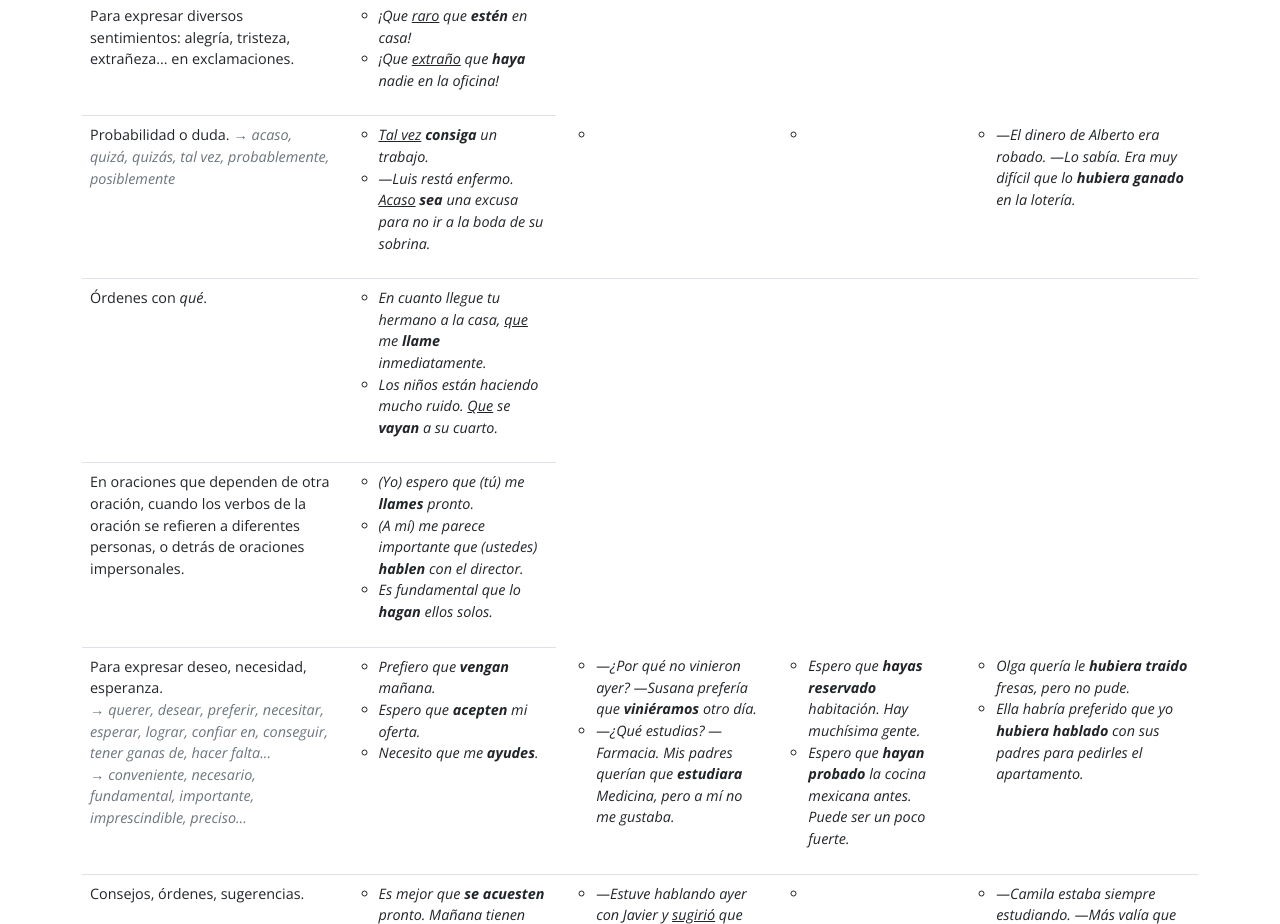
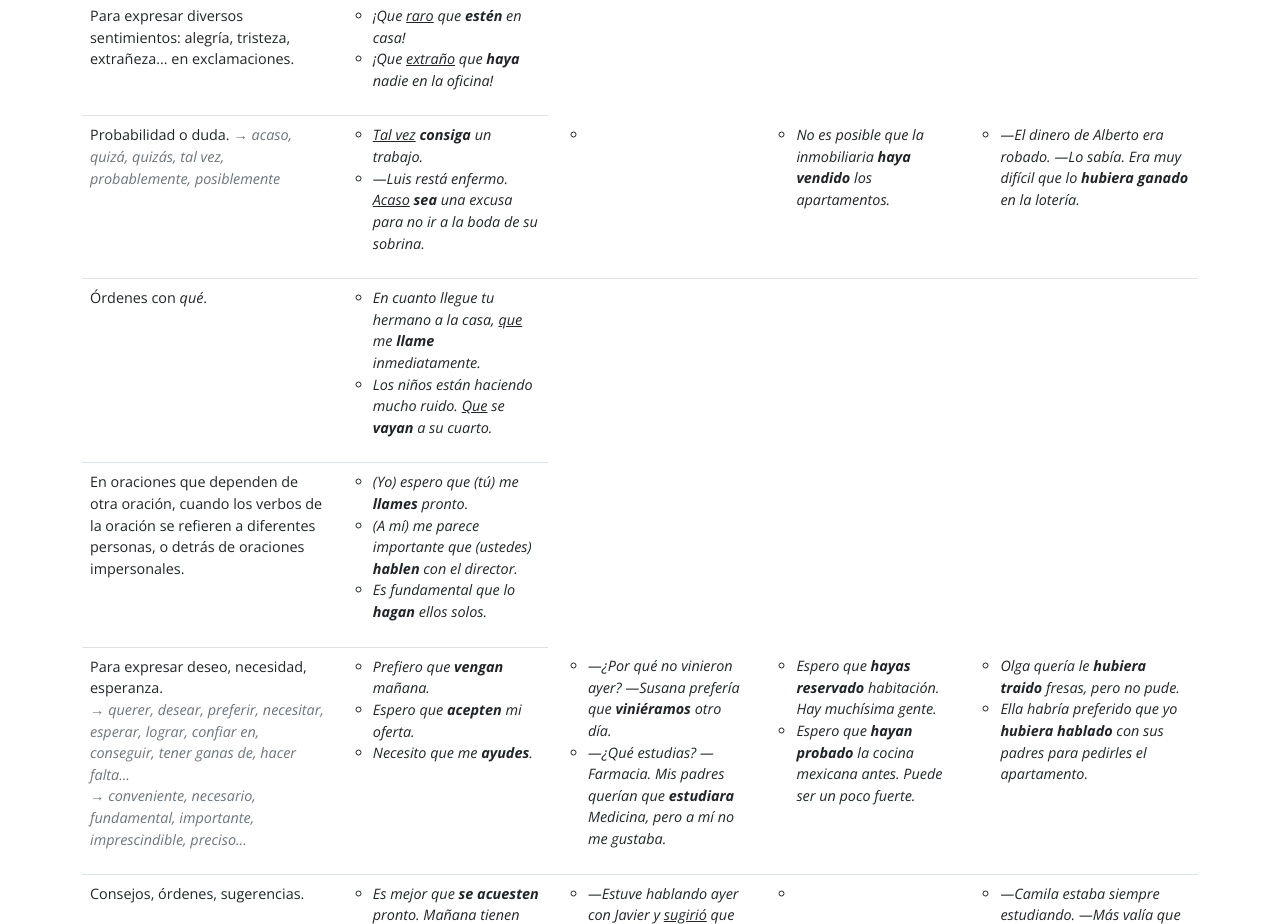
Before and after one commit to cansadadeserfeliz/grammar, a plain HTML site: page index.html in a window 1280 px wide. Shown: the part 2408-3332 px from the top of the page. Drawn offline with nearby package versions, Linux system fonts and the light colour scheme.

Commit message:
Subjuntivo

```diff
--- a/index.html
+++ b/index.html
@@ -449,7 +449,7 @@
           </td>
           <td>
             <ul class="example-list">
-              <li></li>
+              <li>No es posible que la inmobiliaria <strong>haya vendido</strong> los apartamentos.</li>
             </ul>
           </td>
           <td>
```
